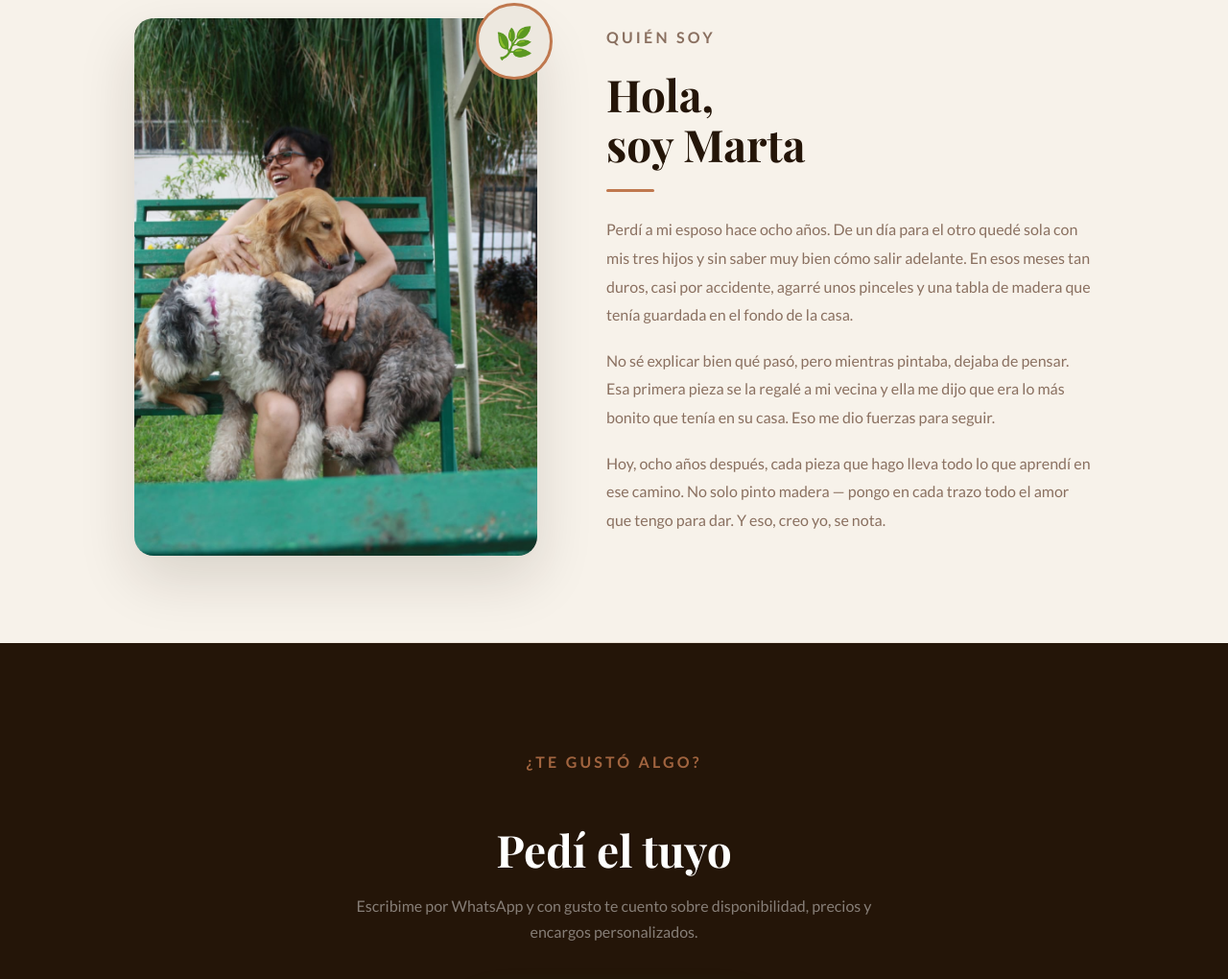
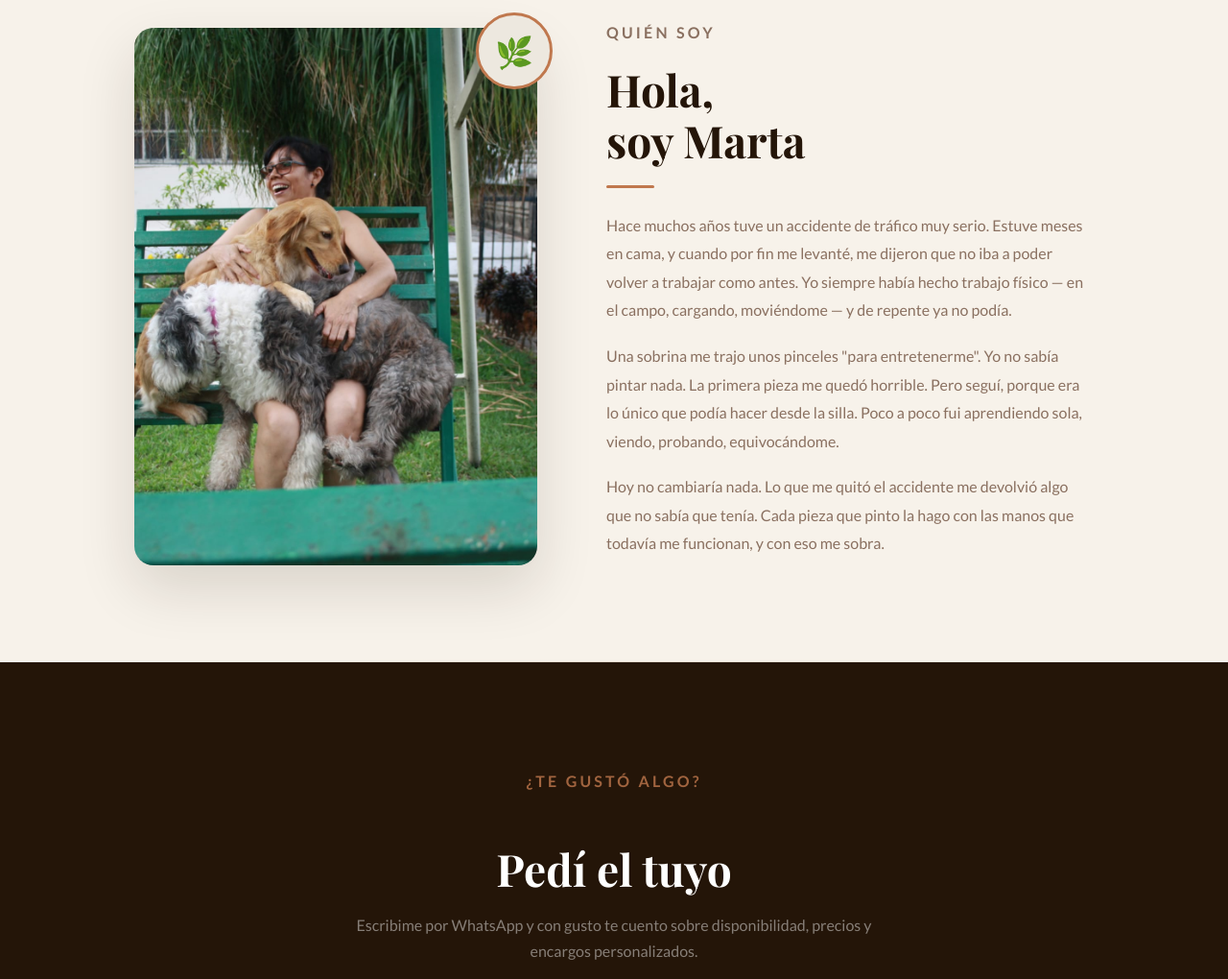
Before and after one commit to joacoukoo/artesanias-marta, a plain HTML site: page index.html in a window 1280 px wide. Shown: the part 1538-2558 px from the top of the page at 96% size. Drawn offline with nearby package versions, Linux system fonts and the light colour scheme; a web font is replaced by a local one.

Commit message:
copy: historia de Marta actualizada — accidente y superacion

```diff
--- a/index.html
+++ b/index.html
@@ -532,9 +532,9 @@
       <p class="section-label">Quién soy</p>
       <h2 class="section-title">Hola,<br>soy Marta</h2>
       <div class="about-rule"></div>
-      <p>Perdí a mi esposo hace ocho años. De un día para el otro quedé sola con mis tres hijos y sin saber muy bien cómo salir adelante. En esos meses tan duros, casi por accidente, agarré unos pinceles y una tabla de madera que tenía guardada en el fondo de la casa.</p>
-      <p>No sé explicar bien qué pasó, pero mientras pintaba, dejaba de pensar. Esa primera pieza se la regalé a mi vecina y ella me dijo que era lo más bonito que tenía en su casa. Eso me dio fuerzas para seguir.</p>
-      <p>Hoy, ocho años después, cada pieza que hago lleva todo lo que aprendí en ese camino. No solo pinto madera — pongo en cada trazo todo el amor que tengo para dar. Y eso, creo yo, se nota.</p>
+      <p>Hace muchos años tuve un accidente de tráfico muy serio. Estuve meses en cama, y cuando por fin me levanté, me dijeron que no iba a poder volver a trabajar como antes. Yo siempre había hecho trabajo físico — en el campo, cargando, moviéndome — y de repente ya no podía.</p>
+      <p>Una sobrina me trajo unos pinceles "para entretenerme". Yo no sabía pintar nada. La primera pieza me quedó horrible. Pero seguí, porque era lo único que podía hacer desde la silla. Poco a poco fui aprendiendo sola, viendo, probando, equivocándome.</p>
+      <p>Hoy no cambiaría nada. Lo que me quitó el accidente me devolvió algo que no sabía que tenía. Cada pieza que pinto la hago con las manos que todavía me funcionan, y con eso me sobra.</p>
     </div>
   </div>
 </section>
```
